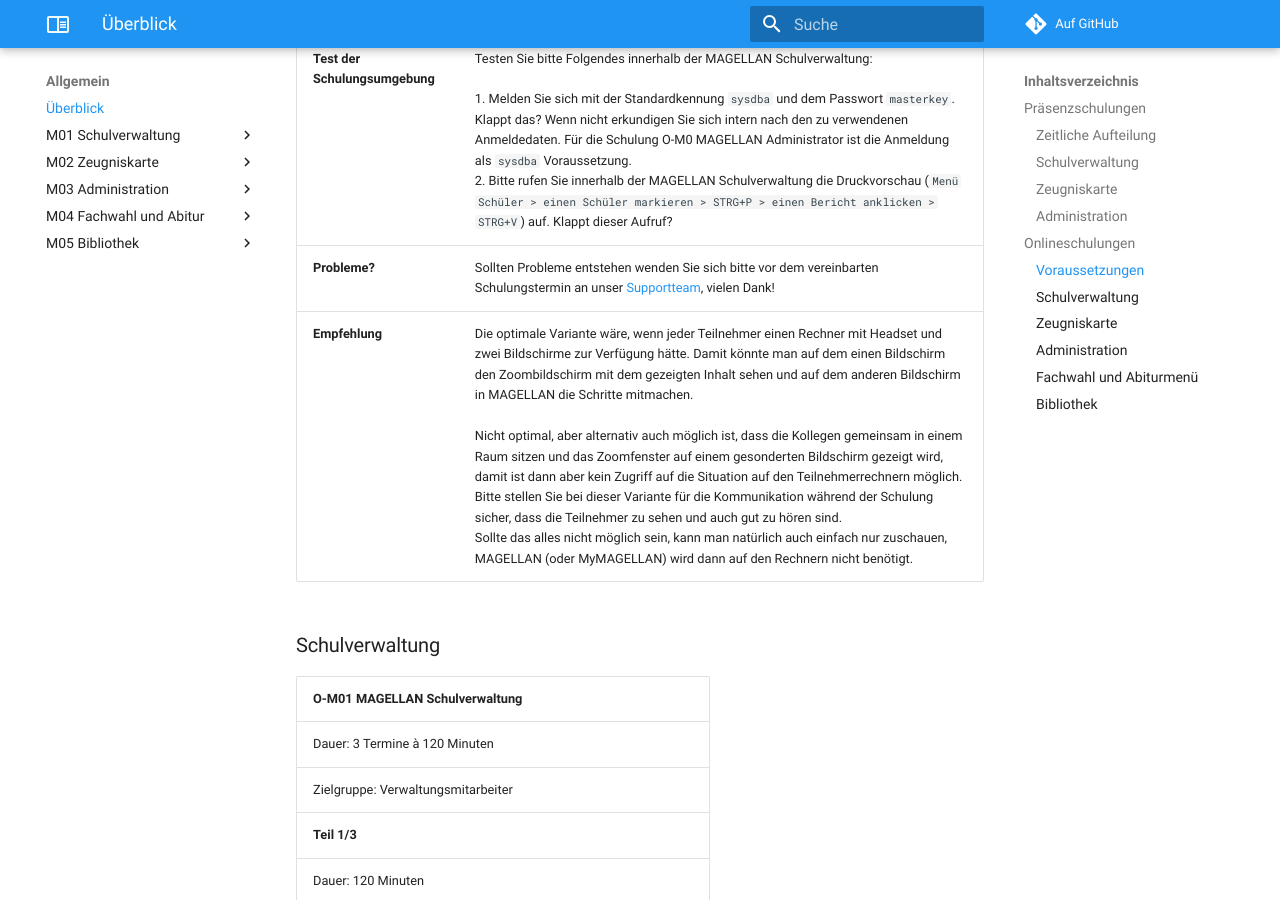
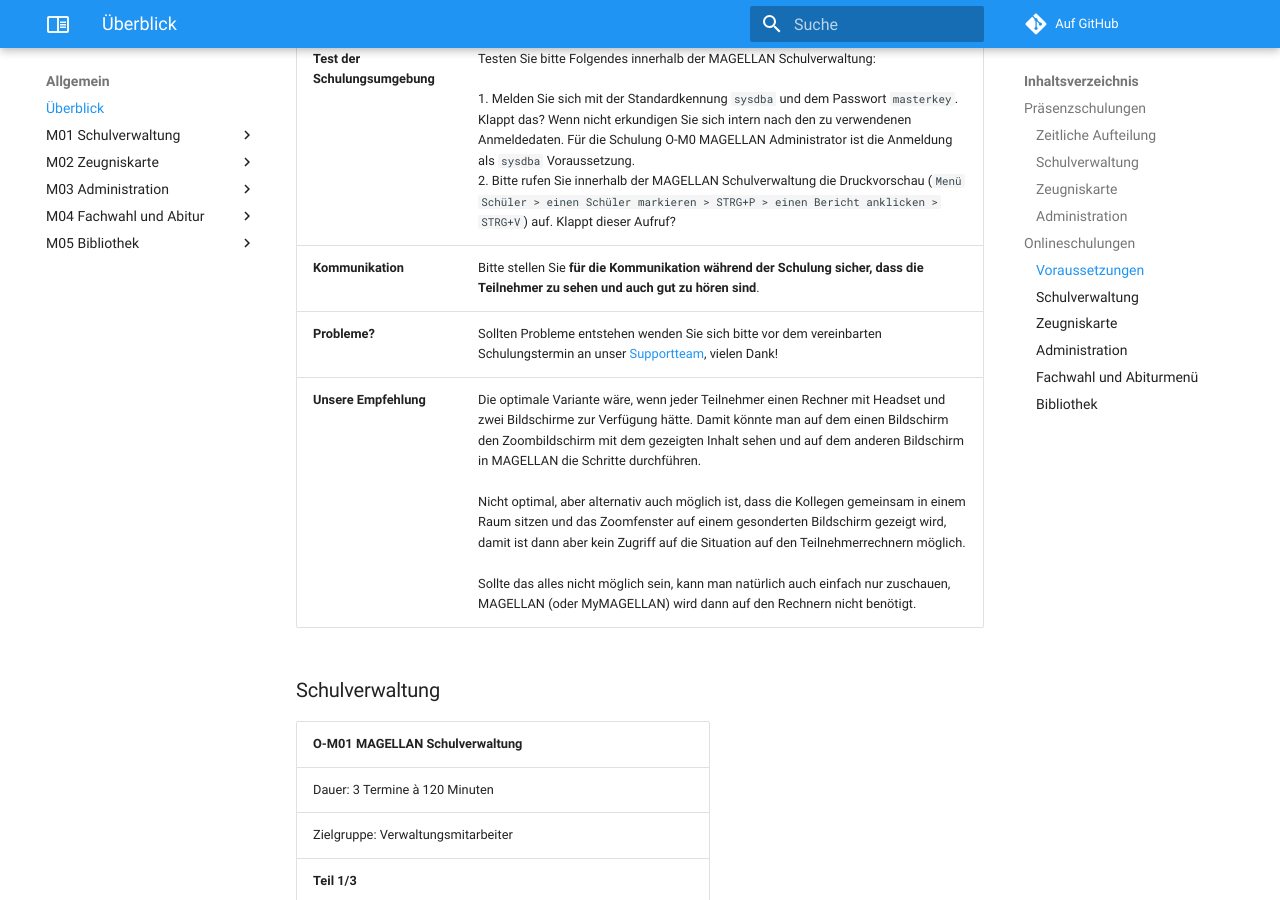
Before and after one commit to stuebersystems/doc.magellan-schulungen.de, an MkDocs documentation site: the page built from docs/index.md, in a window 1280 px wide and 900 px high, scrolled down 2836 px. Built offline with MkDocs 1.6.1 and Material for MkDocs 9.7.7, drawn with Linux system fonts in a browser that asks for light colours; comment, search, counter and statistics services are not loaded.

Commit message:
no message

```diff
--- a/docs/index.md
+++ b/docs/index.md
@@ -64,8 +64,9 @@ Aktion|Hinweise
 **Beispieldatenbank**|Sollten Sie unsere Beispieldatenbank nicht mehr zur Hand oder bereits verändert haben, wenden Sie sich bitte an unseren Support. [https://support.stueber.de/](https://support.stueber.de/)
 **Lizenzen**|Bitte stellen Sie sicher, dass die in den Schulungen eingesetzten Programme (beispielsweise für die M02 auch MyMAGELLAN installiert ist) und die dazugehörigen **Lizenzen** verfügbar sind.
 **Test der Schulungsumgebung**|Testen Sie bitte Folgendes innerhalb der MAGELLAN Schulverwaltung:<br/><br/>1. Melden Sie sich mit der Standardkennung `sysdba` und dem Passwort `masterkey`. Klappt das? Wenn nicht erkundigen Sie sich intern nach den zu verwendenen Anmeldedaten. Für die Schulung O-M0 MAGELLAN Administrator ist die Anmeldung als `sysdba` Voraussetzung.<br/>2. Bitte rufen Sie innerhalb der MAGELLAN Schulverwaltung die Druckvorschau (`Menü Schüler > einen Schüler markieren > STRG+P > einen Bericht anklicken > STRG+V`) auf. Klappt dieser Aufruf?
+**Kommunikation**|Bitte stellen Sie **für die Kommunikation während der Schulung sicher, dass die Teilnehmer zu sehen und auch gut zu hören sind**.
 **Probleme?**|Sollten Probleme entstehen wenden Sie sich bitte vor dem vereinbarten Schulungstermin an unser [Supportteam](https://support.stueber.de/), vielen Dank!
-**Empfehlung**|Die optimale Variante wäre, wenn jeder Teilnehmer einen Rechner mit Headset und zwei Bildschirme zur Verfügung hätte. Damit könnte man auf dem einen Bildschirm den Zoombildschirm mit dem gezeigten Inhalt sehen und auf dem anderen Bildschirm in MAGELLAN die Schritte mitmachen.<br/><br/>Nicht optimal, aber alternativ auch möglich ist, dass die Kollegen gemeinsam in einem Raum sitzen und das Zoomfenster auf einem gesonderten Bildschirm gezeigt wird, damit ist dann aber kein Zugriff auf die Situation auf den Teilnehmerrechnern möglich. Bitte stellen Sie bei dieser Variante für die Kommunikation während der Schulung sicher, dass die Teilnehmer zu sehen und auch gut zu hören sind.<br/>Sollte das alles nicht möglich sein, kann man natürlich auch einfach nur zuschauen, MAGELLAN (oder MyMAGELLAN) wird dann auf den Rechnern nicht benötigt.
+**Unsere Empfehlung**|Die optimale Variante wäre, wenn jeder Teilnehmer einen Rechner mit Headset und zwei Bildschirme zur Verfügung hätte. Damit könnte man auf dem einen Bildschirm den Zoombildschirm mit dem gezeigten Inhalt sehen und auf dem anderen Bildschirm in MAGELLAN die Schritte durchführen.<br/><br/>Nicht optimal, aber alternativ auch möglich ist, dass die Kollegen gemeinsam in einem Raum sitzen und das Zoomfenster auf einem gesonderten Bildschirm gezeigt wird, damit ist dann aber kein Zugriff auf die Situation auf den Teilnehmerrechnern möglich.<br/><br/>Sollte das alles nicht möglich sein, kann man natürlich auch einfach nur zuschauen, MAGELLAN (oder MyMAGELLAN) wird dann auf den Rechnern nicht benötigt.
 
 ### Schulverwaltung
 
```
